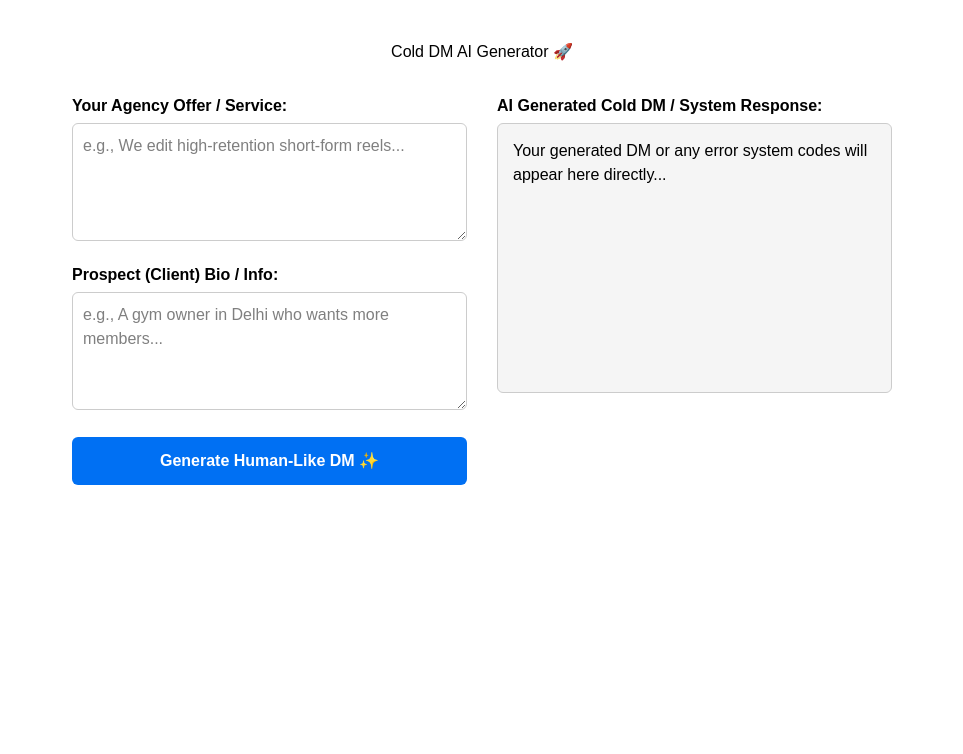
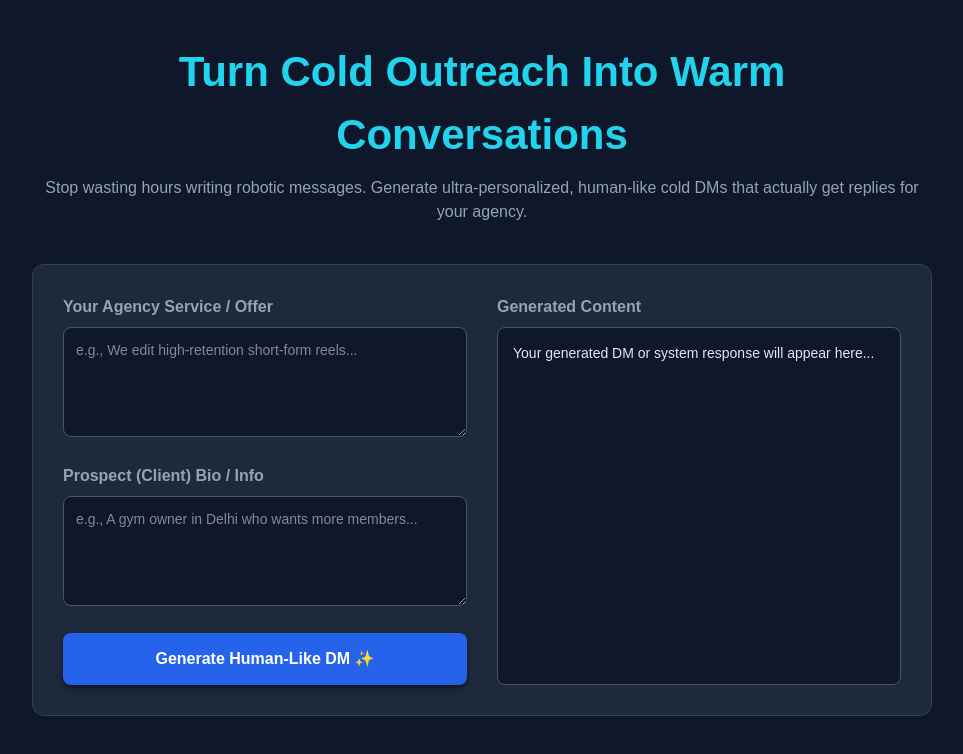
Before and after one commit to hj2599260-byte/cold-dm-ai, a Next.js app: page / in a window 1280 px wide. Shown: the top 754 px of the page, without its empty margins (158-1121 px from the left). Built offline with nearby package versions, Linux system fonts and the light colour scheme.

Commit message:
added real api key and restored premium dark design

```diff
--- a/app/api/generate/route.js
+++ b/app/api/generate/route.js
@@ -17,7 +17,8 @@ export async function POST(req) {
     const { offer, clientBio } = body;
 
     // 👇 Apni naye account waali AIzaSy... key yahan is khali quotes ke beech mein paste kar do
-    const apiKey = "YAHAN_APNI_NEW_AIzaSy_WAALI_KEY_PASTE_KARO";
+    const apiKey = AIzaSyBZn210mwMbApLLOnG1Zmr32LKzbo3-WEM
+
 
     if (!apiKey || apiKey.startsWith("YAHAN_")) {
       return NextResponse.json({ error: "API Key missing in route.js" }, { status: 500 });
--- a/app/page.tsx
+++ b/app/page.tsx
@@ -40,16 +40,25 @@ export default function Home() {
   };
 
   return (
-    <div style={{ padding: "40px", fontFamily: "sans-serif", maxWidth: "900px", margin: "0 auto" }}>
-      <h1 style={{ textAlign: "center", marginBottom: "30px" }}>Cold DM AI Generator 🚀</h1>
+    <div style={{ backgroundColor: "#0f172a", minHeight: "100vh", color: "#f8fafc", padding: "40px", fontFamily: "sans-serif" }}>
+      <div style={{ maxWidth: "900px", margin: "0 auto" }}>
 
-      <div style={{ display: "grid", gridTemplateColumns: "1fr 1fr", gap: "30px" }}>
+        <h1 style={{ textAlign: "center", fontSize: "42px", fontWeight: "bold", color: "#22d3ee", marginBottom: "10px" }}>
+          Turn Cold Outreach Into Warm Conversations
+        </h1>
+        <p style={{ textAlign: "center", color: "#94a3b8", marginBottom: "40px", fontSize: "16px" }}>
+          Stop wasting hours writing robotic messages. Generate ultra-personalized, human-like cold DMs that actually get replies for your agency.
+        </p>
+
+        <div style={{ display: "grid", gridTemplateColumns: "1fr 1fr", gap: "30px", backgroundColor: "#1e293b", padding: "30px", borderRadius: "12px", border: "1px solid #334155" }}>
+
+          {/* Left Inputs */}
           <div>
-          <div style={{ marginBottom: "15px" }}>
-            <label style={{ display: "block", fontWeight: "bold", marginBottom: "5px" }}>Your Agency Offer / Service:</label>
+            <div style={{ marginBottom: "20px" }}>
+              <label style={{ display: "block", fontWeight: "bold", marginBottom: "8px", color: "#94a3b8" }}>Your Agency Service / Offer</label>
               <textarea
                 rows={4}
-              style={{ width: "100%", padding: "10px", borderRadius: "6px", border: "1px solid #ccc", fontFamily: "sans-serif" }}
+                style={{ width: "100%", padding: "12px", borderRadius: "8px", border: "1px solid #475569", backgroundColor: "#0f172a", color: "#f8fafc", fontFamily: "sans-serif", fontSize: "14px" }}
                 placeholder="e.g., We edit high-retention short-form reels..."
                 value={offer}
                 onChange={(e) => setOffer(e.target.value)}
@@ -57,10 +66,10 @@ export default function Home() {
             </div>
 
             <div style={{ marginBottom: "20px" }}>
-            <label style={{ display: "block", fontWeight: "bold", marginBottom: "5px" }}>Prospect (Client) Bio / Info:</label>
+              <label style={{ display: "block", fontWeight: "bold", marginBottom: "8px", color: "#94a3b8" }}>Prospect (Client) Bio / Info</label>
               <textarea
                 rows={4}
-              style={{ width: "100%", padding: "10px", borderRadius: "6px", border: "1px solid #ccc", fontFamily: "sans-serif" }}
+                style={{ width: "100%", padding: "12px", borderRadius: "8px", border: "1px solid #475569", backgroundColor: "#0f172a", color: "#f8fafc", fontFamily: "sans-serif", fontSize: "14px" }}
                 placeholder="e.g., A gym owner in Delhi who wants more members..."
                 value={clientBio}
                 onChange={(e) => setClientBio(e.target.value)}
@@ -70,17 +79,20 @@ export default function Home() {
             <button
               onClick={handleGenerate}
               disabled={loading}
-            style={{ width: "100%", padding: "12px", background: "#0070f3", color: "#fff", border: "none", borderRadius: "6px", fontSize: "16px", cursor: "pointer", fontWeight: "bold" }}
+              style={{ width: "100%", padding: "14px", backgroundColor: "#2563eb", color: "#fff", border: "none", borderRadius: "8px", fontSize: "16px", cursor: "pointer", fontWeight: "bold", boxShadow: "0 4px 6px -1px rgba(0,0,0,0.5)" }}
             >
               {loading ? "Processing..." : "Generate Human-Like DM ✨"}
             </button>
           </div>
 
-        <div>
-          <label style={{ display: "block", fontWeight: "bold", marginBottom: "5px" }}>AI Generated Cold DM / System Response:</label>
-          <div style={{ width: "100%", height: "270px", padding: "15px", background: "#f5f5f5", borderRadius: "6px", border: "1px solid #ccc", overflowY: "auto", whiteSpace: "pre-wrap" }}>
-            {output || "Your generated DM or any error system codes will appear here directly..."}
+          {/* Right Output */}
+          <div style={{ display: "flex", flexDirection: "column" }}>
+            <label style={{ display: "block", fontWeight: "bold", marginBottom: "8px", color: "#94a3b8" }}>Generated Content</label>
+            <div style={{ flex: 1, width: "100%", minHeight: "260px", padding: "15px", backgroundColor: "#0f172a", borderRadius: "8px", border: "1px solid #475569", overflowY: "auto", whiteSpace: "pre-wrap", color: "#e2e8f0", fontSize: "14px" }}>
+              {output || "Your generated DM or system response will appear here..."}
             </div>
+          </div>
+
         </div>
       </div>
     </div>
```
Lines whose indentation alone changed are shown as unchanged.
